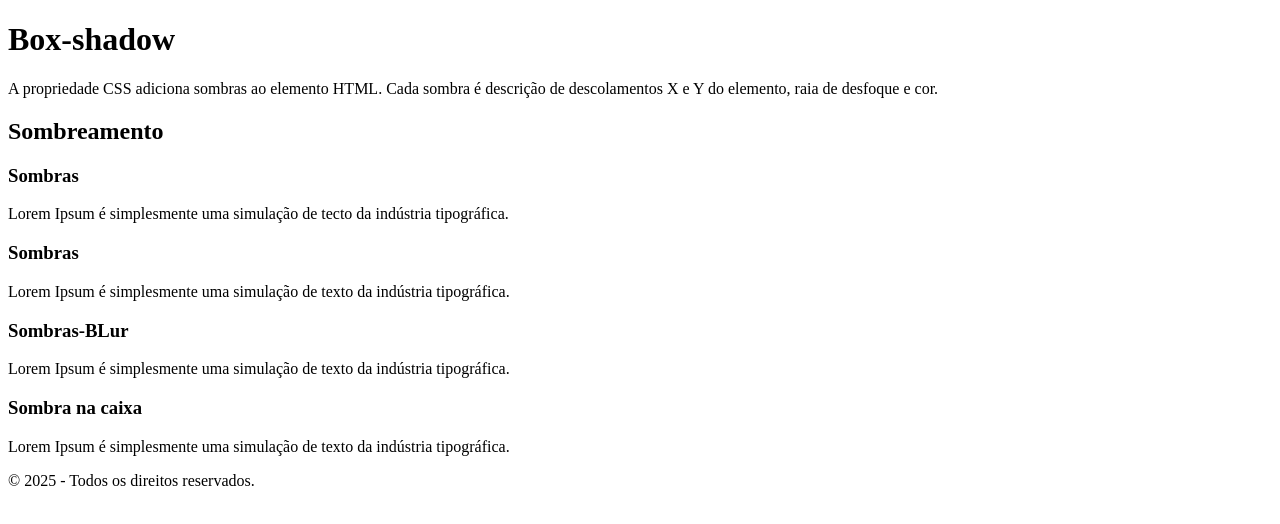
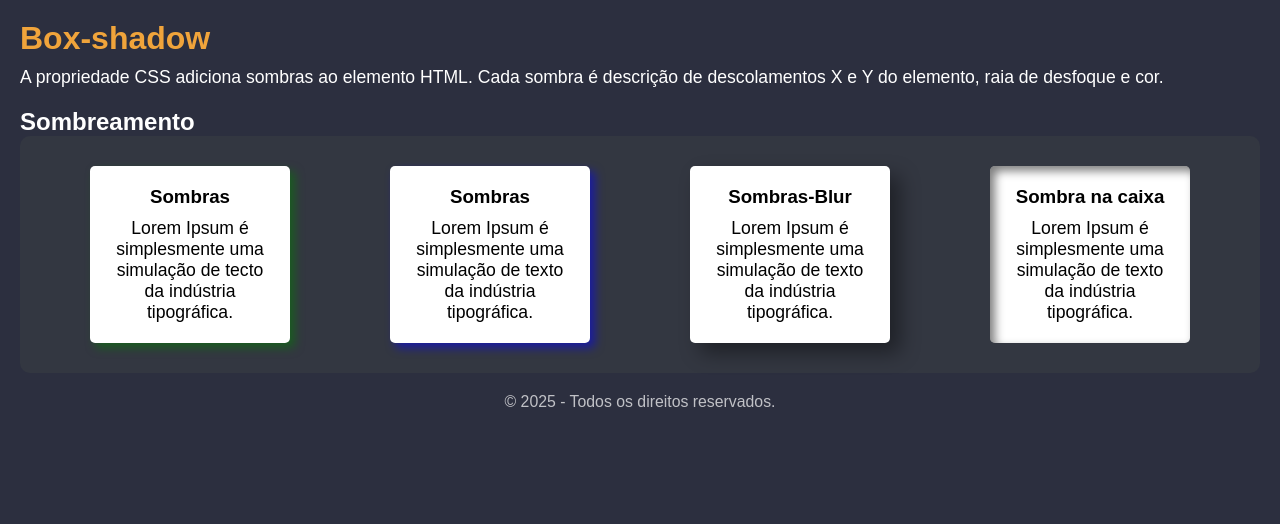
Before and after one commit to BrendonJoaoDEV/aulas_web, a plain HTML site: page aula027_sombras/index.html in a window 1280 px wide. Drawn offline with Linux system fonts and the light colour scheme.

Commit message:
# 035 - Sombras - Conclusão

```diff
--- a/aula027_sombras/css/estilo.css
+++ b/aula027_sombras/css/estilo.css
@@ -0,0 +1,74 @@
+/* Reset básico */
+* {
+    margin: 0;
+    padding: 0;
+    box-sizing: border-box;
+}
+
+body {
+    font-family: Arial, sans-serif;
+    background-color: #2c2f3f;
+    color: #ffffff;
+    padding: 20px;
+}
+
+header {
+    text-align: left;
+    margin-bottom: 20px;
+}
+
+h1 {
+    color: #f0a43b;
+}
+
+p {
+    font-size: 1.1em;
+    margin-top: 10px;
+}
+
+/* Container dos cards */
+.container {
+    display: flex;
+    justify-content: space-around;
+    flex-wrap: wrap;
+    background-color: #333741;
+    padding: 20px;
+    border-radius: 10px;
+}
+
+.card {
+    width: 200px;
+    background-color: white;
+    color: black;
+    padding: 20px;
+    margin: 10px;
+    border-radius: 5px;
+    text-align: center;
+}
+
+/* Sombras */
+.sombra-verde {
+    box-shadow: 5px 5px 10px rgba(0, 128, 0, 0.5);
+}
+
+.sombra-azul {
+    box-shadow: 5px 5px 10px rgba(0, 0, 255, 0.5);
+}
+
+.sombra-blur {
+    box-shadow: 10px 10px 20px rgba(0, 0, 0, 0.4);
+}
+
+.sombra-caixa {
+    /* O valor inset na propriedadde box-shadow faz com que a
+    sombra seja aplicada para dentro do elemento */
+    box-shadow: inset 5px 5px 10px rgba(0, 0, 0, 0.5);
+}
+
+/* Rodapé */
+footer {
+    text-align: center;
+    margin-top: 20px;
+    font-size: 0.9em;
+    opacity: 0.7;
+}
--- a/aula027_sombras/index.html
+++ b/aula027_sombras/index.html
@@ -27,7 +27,7 @@
                 <p>Lorem Ipsum é simplesmente uma simulação de texto da indústria tipográfica.</p>
             </article>
             <article class="card sombra-blur">
-                <h3>Sombras-BLur</h3>
+                <h3>Sombras-Blur</h3>
                 <p>Lorem Ipsum é simplesmente uma simulação de texto da indústria tipográfica.</p>
             </article>
             <article class="card sombra-caixa">
```
